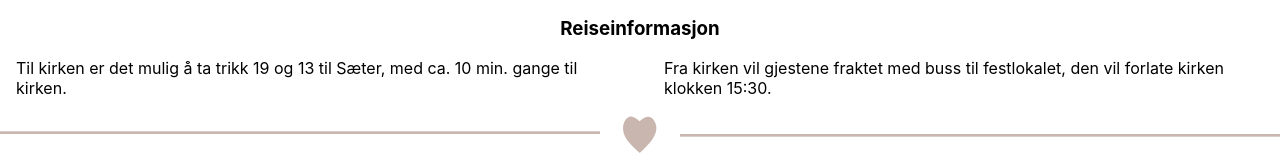
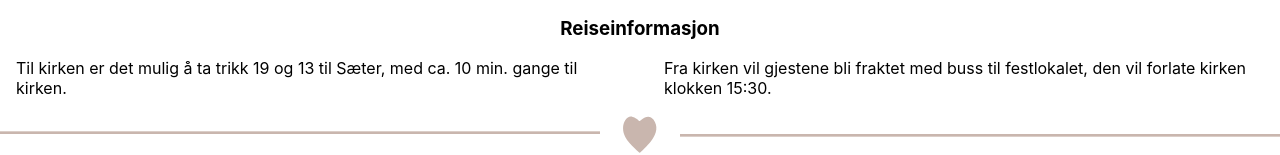
Before and after one commit to jeanetteogroy/jeanetteogroy.github.io, a React (Vite) app: page / in a window 1280 px wide. Shown: the part 722-877 px from the top of the page. Built offline with nearby package versions, Linux system fonts and the light colour scheme.

Commit message:
new build

```diff
--- a/src/components/Info.jsx
+++ b/src/components/Info.jsx
@@ -93,7 +93,7 @@ export default function Info() {
                 </div>
 
                 <div className="flex-column">
-                    <p>Fra kirken vil gjestene fraktet med buss til festlokalet, den vil forlate kirken klokken 15:30. </p>
+                    <p>Fra kirken vil gjestene bli fraktet med buss til festlokalet, den vil forlate kirken klokken 15:30. </p>
                 </div>
             </div>
 
```
Also changed, not shown: 2 other files (tests, documents, lock files or other folders).
